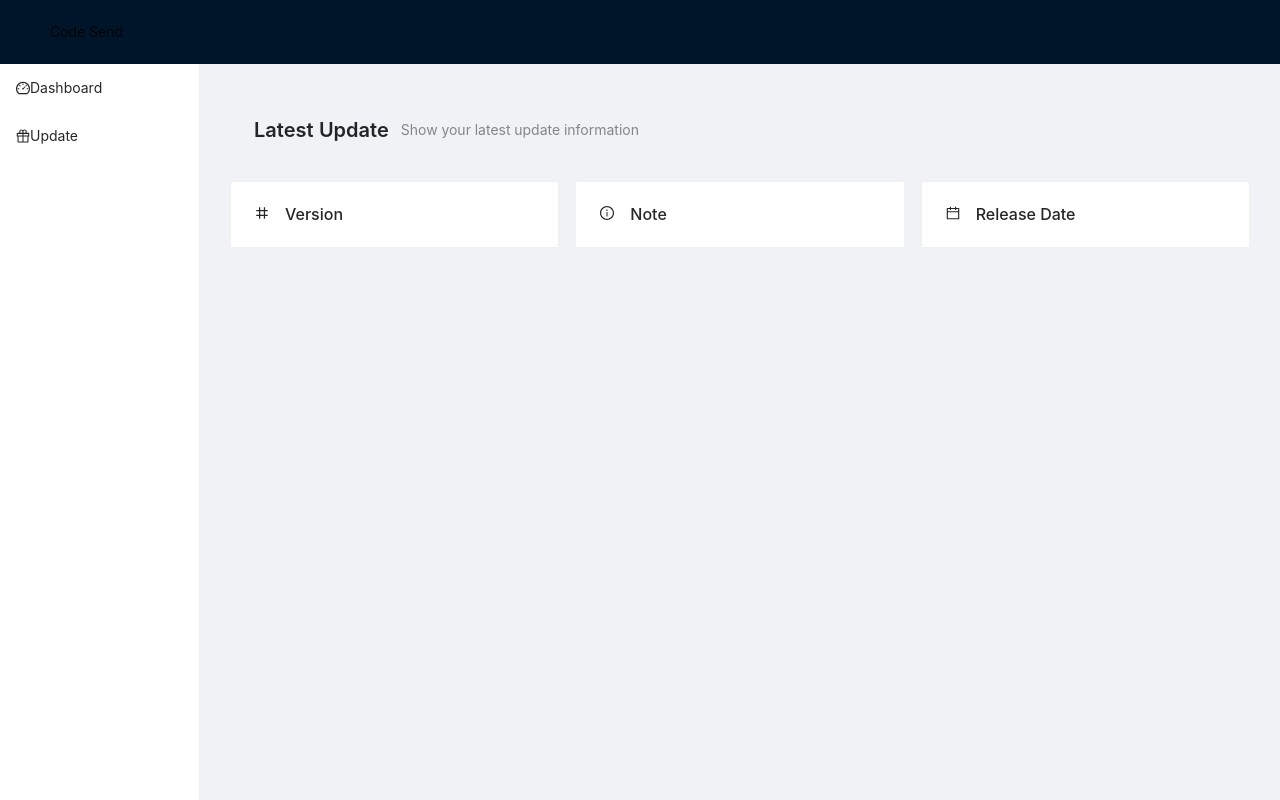
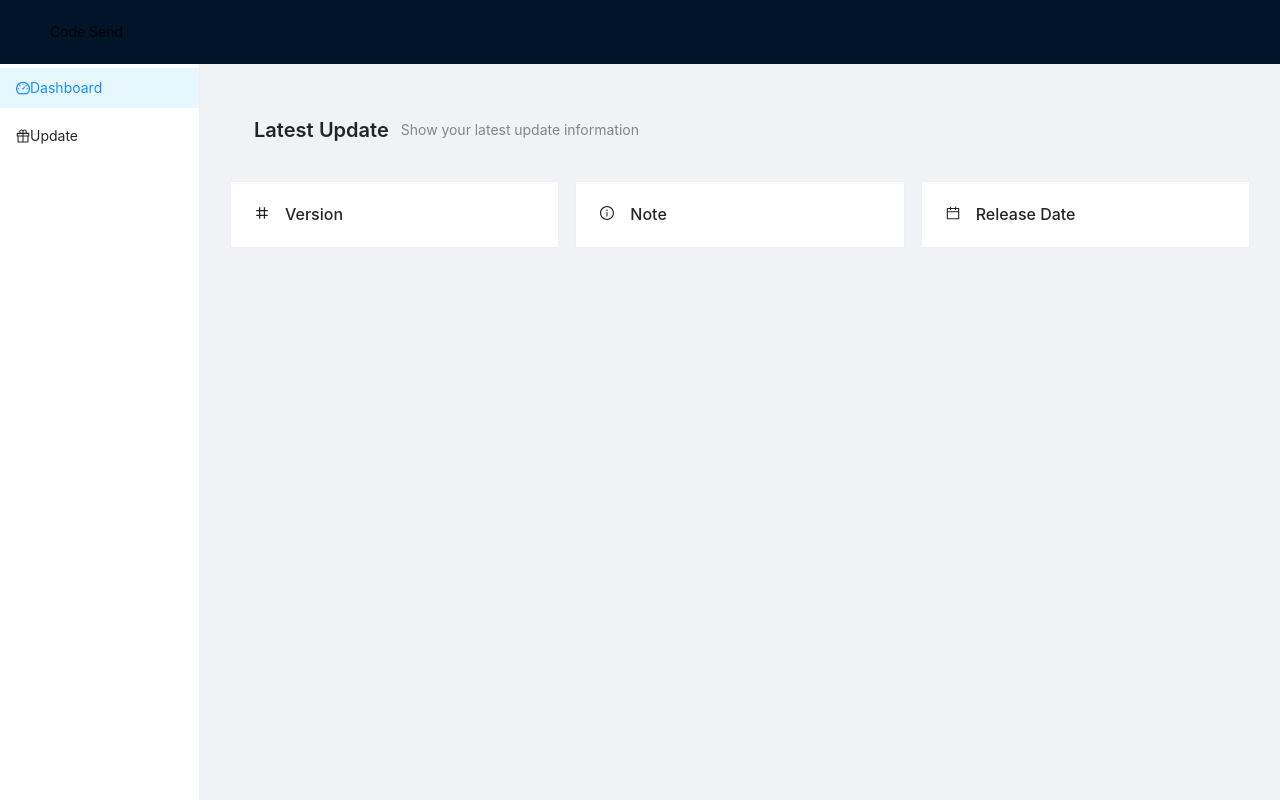
Before and after one commit to mnindrazaka/code-send, a React (Create React App) app in the folder code-send-frontend/: page /dashboard in a window 1280 px wide. Built offline with nearby package versions, Linux system fonts and the light colour scheme; no server answers.

Commit message:
feat(frontend/project): fix navigation menu active state

```diff
--- /dev/null
+++ b/code-send-frontend/src/interfaces/Navigation.ts
@@ -0,0 +1,11 @@
+import { ReactNode, FunctionComponent } from "react";
+
+export interface NavigationRoute {
+  path: string;
+  component: FunctionComponent;
+}
+
+export interface NavigationMenuItem extends NavigationRoute {
+  title: string;
+  icon: ReactNode;
+}
--- a/code-send-frontend/src/modules/main/page.tsx
+++ b/code-send-frontend/src/modules/main/page.tsx
@@ -1,9 +1,60 @@
 import React from "react";
 import { Menu, Layout } from "antd";
 import { DashboardOutlined, GiftOutlined } from "@ant-design/icons";
-import { Route, Redirect, Link, Switch } from "react-router-dom";
+import { Route, Redirect, Link, Switch, useHistory } from "react-router-dom";
 import Dashboard from "modules/dashboard";
 import Update from "modules/update";
+import { NavigationMenuItem } from "interfaces/Navigation";
+
+const navigationMenuItems: NavigationMenuItem[] = [
+  {
+    path: "/dashboard",
+    component: Dashboard,
+    title: "Dashboard",
+    icon: <DashboardOutlined />
+  },
+  {
+    path: "/update",
+    component: Update,
+    title: "Update",
+    icon: <GiftOutlined />
+  }
+];
+
+const Navigation = () => {
+  const { location } = useHistory();
+
+  const selectedKeys = React.useMemo(() => {
+    const key = navigationMenuItems
+      .findIndex(({ path }) => location.pathname.includes(path))
+      .toString();
+    return [key];
+  }, [location.pathname]);
+
+  return (
+    <Menu style={{ height: "100%" }} selectedKeys={selectedKeys}>
+      {navigationMenuItems.map(({ path, title, icon }, index) => (
+        <Menu.Item key={index}>
+          <Link to={path}>
+            {icon}
+            {title}
+          </Link>
+        </Menu.Item>
+      ))}
+    </Menu>
+  );
+};
+
+const Content = () => {
+  return (
+    <Switch>
+      {navigationMenuItems.map(({ path, component }, index) => (
+        <Route key={index} path={path} component={component} />
+      ))}
+      <Redirect to={navigationMenuItems[0].path} />
+    </Switch>
+  );
+};
 
 const Page: React.FC = () => {
   return (
@@ -11,28 +62,10 @@ const Page: React.FC = () => {
       <Layout.Header>Code Send</Layout.Header>
       <Layout>
         <Layout.Sider>
-          <Menu style={{ height: "100%" }}>
-            <Menu.Item>
-              <Link to="/dashboard">
-                <DashboardOutlined />
-                Dashboard
-              </Link>
-            </Menu.Item>
-
-            <Menu.Item>
-              <Link to="/update">
-                <GiftOutlined />
-                Update
-              </Link>
-            </Menu.Item>
-          </Menu>
+          <Navigation />
         </Layout.Sider>
         <Layout.Content style={{ padding: "30px" }}>
-          <Switch>
-            <Route path="/dashboard" component={Dashboard} />
-            <Route path="/update" component={Update} />
-            <Redirect to="/dashboard" />
-          </Switch>
+          <Content />
         </Layout.Content>
       </Layout>
     </Layout>
```
